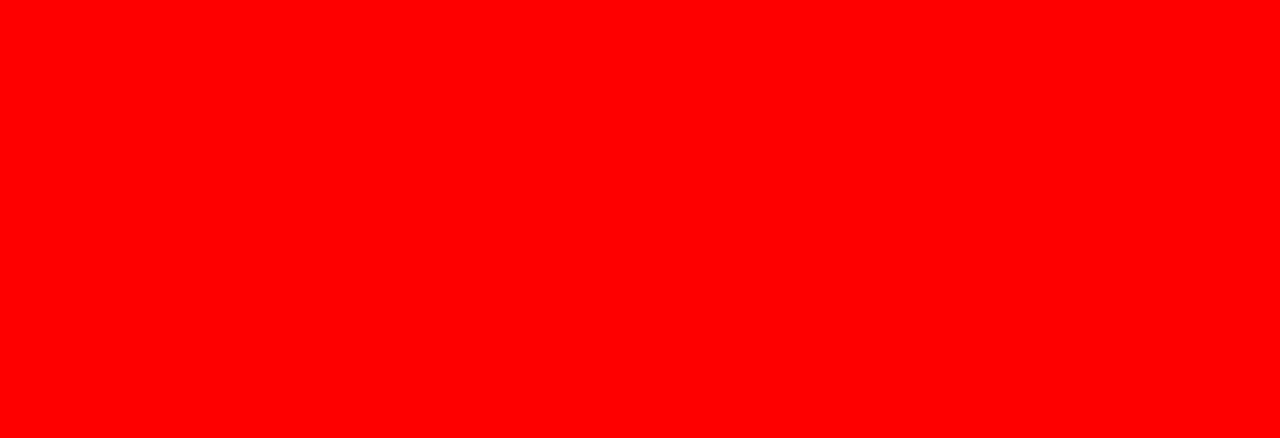
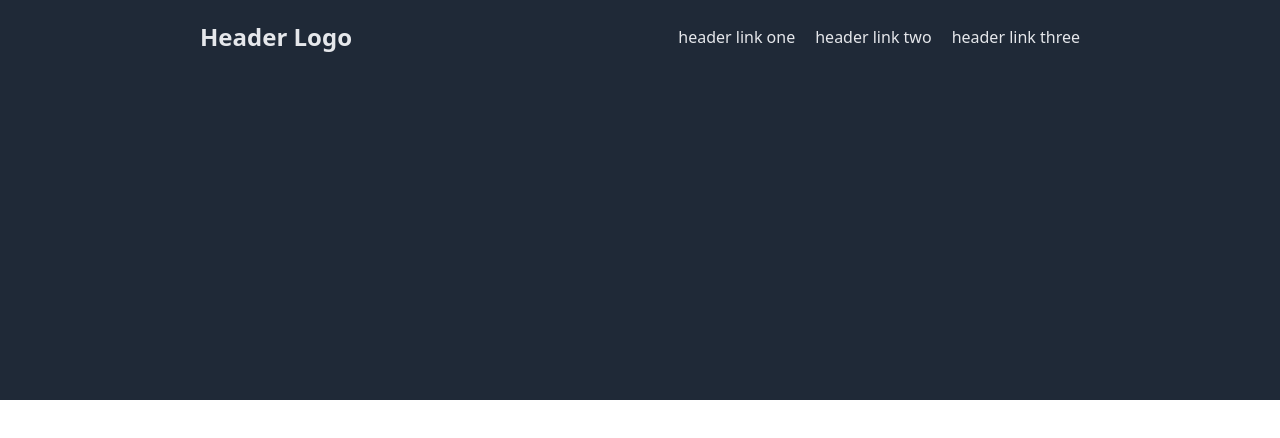
Before and after one commit to Hiroshi-kun-dev/Landing-page, a plain HTML site: page index.html in a window 1280 px wide. Drawn offline with Linux system fonts and the light colour scheme.

Commit message:
Complete header structure and background

```diff
--- a/index.html
+++ b/index.html
@@ -8,7 +8,30 @@
     <link rel="stylesheet" href="style.css">
 
 </head>
+
 <body>
+    <div class="first-section">
+        <div class="header">
+            <div class="header-logo">
+                <h2>Header Logo</h2>
+            </div>
+            <div class="nav-links">
+                <ul>header link one</ul>
+                <ul>header link two</ul>
+                <ul>header link three</ul>
+            </div>
+
+        </div>
+        <div class="hero-container">
+            <div class="hero-text">
+
+            </div>
+            <div class="hero-img">
+
+            </div>
+        </div>
+    </div>
 
 </body>
+
 </html>
--- a/style.css
+++ b/style.css
@@ -1 +1,33 @@
-body { background: red; }
+* {
+    margin: 0;
+    padding: 0;
+    box-sizing: border-box;
+    font-family: system-ui, -apple-system, BlinkMacSystemFont, 'Segoe UI', Roboto, Oxygen, Ubuntu, Cantarell, 'Open Sans', 'Helvetica Neue', sans-serif;
+}
+
+
+.first-section {
+    background-color: #1f2937;
+    height: 400px;
+}
+
+.header {
+    display: flex;
+    justify-content: space-between;
+    align-items: center;
+    padding: 20px;
+    padding-left: 200px;
+    padding-right:200px;
+
+}
+
+.header-logo {
+    color:#E5E7EB;
+;
+}
+
+.nav-links {
+    display: flex;
+    gap: 20px;
+    color:#E5E7EB;;
+}
```
